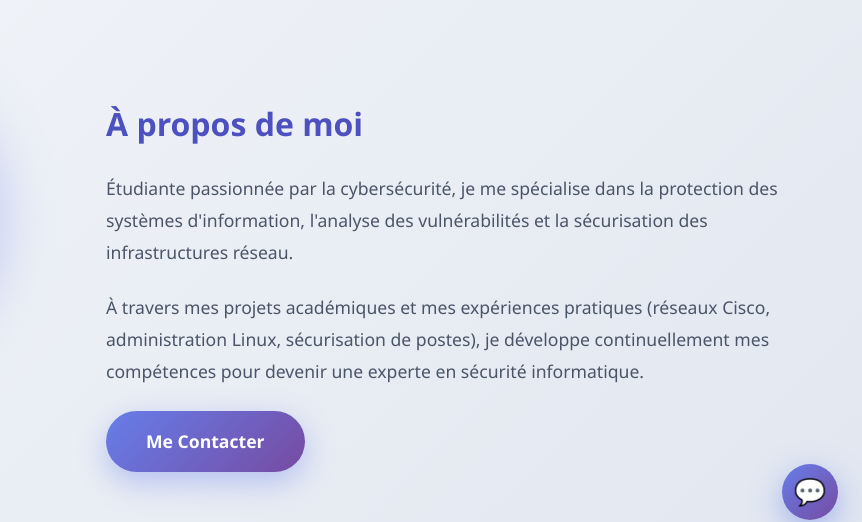
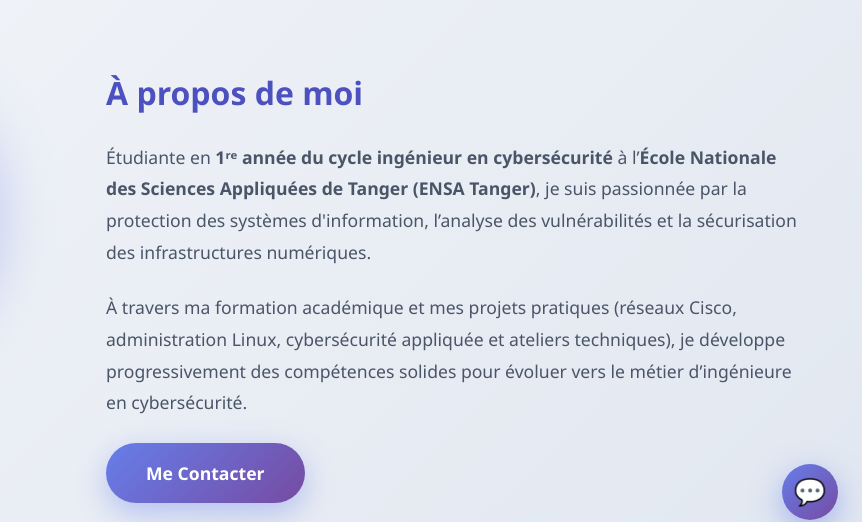
Before and after one commit to tasnim-osghir/portfolio, a plain HTML site: page index.html in a window 1280 px wide. Shown: the part 256-778 px from the top of the page, 418-1280 px from the left. Drawn offline with Linux system fonts and the light colour scheme.

Commit message:
add ma presentation

```diff
--- a/index.html
+++ b/index.html
@@ -630,10 +630,16 @@
                 <div class="hero-content">
                     <h2>À propos de moi</h2>
                     <p>
-                        Étudiante passionnée par la cybersécurité, je me spécialise dans la protection des systèmes d'information, l'analyse des vulnérabilités et la sécurisation des infrastructures réseau.
+                         Étudiante en <strong>1ʳᵉ année du cycle ingénieur en cybersécurité</strong>
+    à l’<strong>École Nationale des Sciences Appliquées de Tanger (ENSA Tanger)</strong>,
+    je suis passionnée par la protection des systèmes d'information,
+    l’analyse des vulnérabilités et la sécurisation des infrastructures numériques.
                     </p>
                     <p>
-                        À travers mes projets académiques et mes expériences pratiques (réseaux Cisco, administration Linux, sécurisation de postes), je développe continuellement mes compétences pour devenir une experte en sécurité informatique.
+                          À travers ma formation académique et mes projets pratiques
+    (réseaux Cisco, administration Linux, cybersécurité appliquée et ateliers techniques),
+    je développe progressivement des compétences solides pour évoluer vers
+    le métier d’ingénieure en cybersécurité.
                     </p>
                     <a href="#contact" class="cta-button">Me Contacter</a>
                 </div>
```
